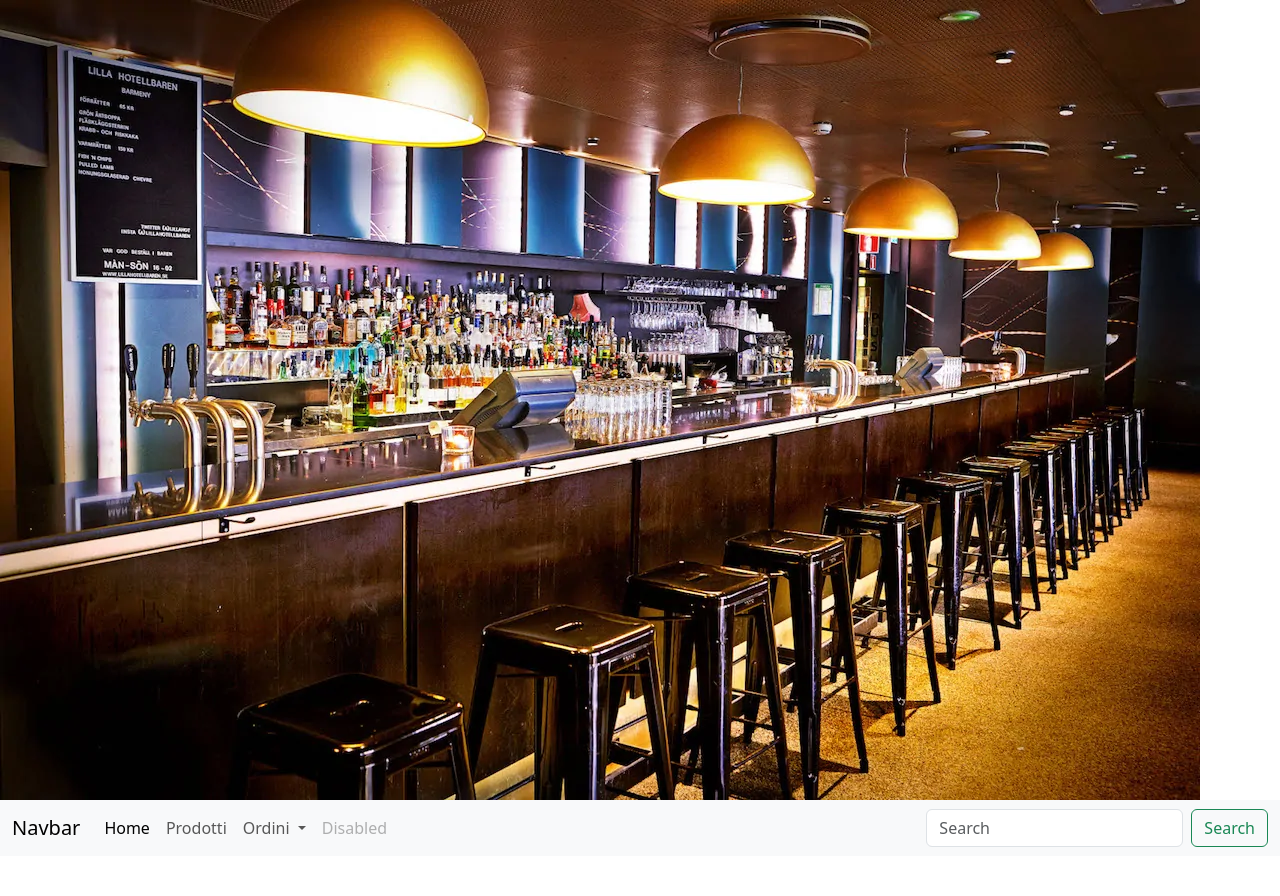
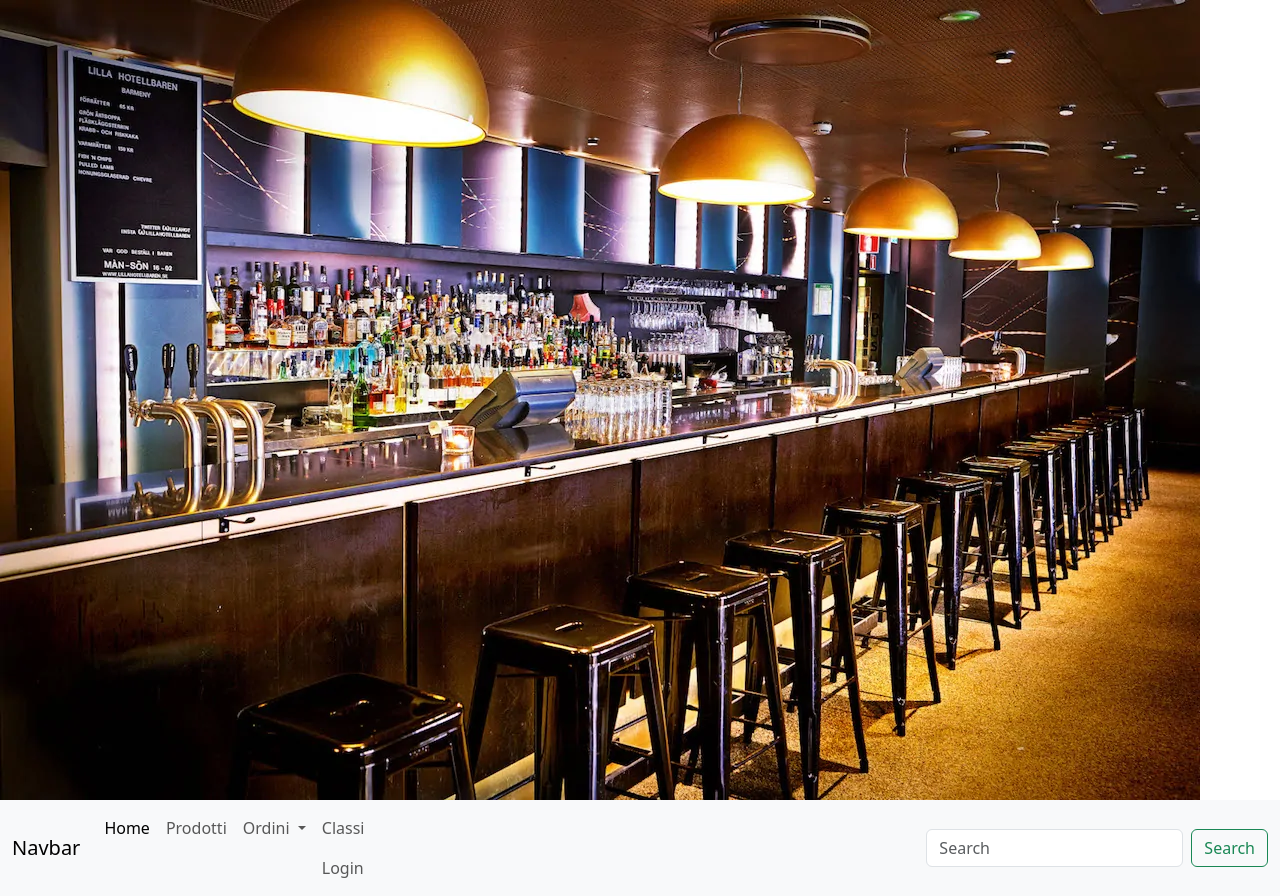
Before and after one commit to oTrak07/Bar-della-scuola, a plain HTML site: page index.html in a window 1280 px wide. Before the commit the page ends 856 px from the top, so only its background shows below. Drawn offline with nearby package versions, Linux system fonts and the light colour scheme.

Commit message:
Update index.html

```diff
--- a/index.html
+++ b/index.html
@@ -34,7 +34,8 @@
           </ul>
         </li>
         <li class="nav-item">
-          <a class="nav-link disabled" aria-disabled="true">Disabled</a>
+          <a class="nav-link"="true">Classi</a>
+           <a class="nav-link"="true">Login</a>
         </li>
       </ul>
       <form class="d-flex" role="search">
```
